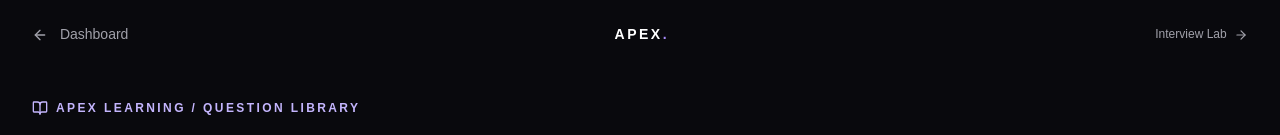
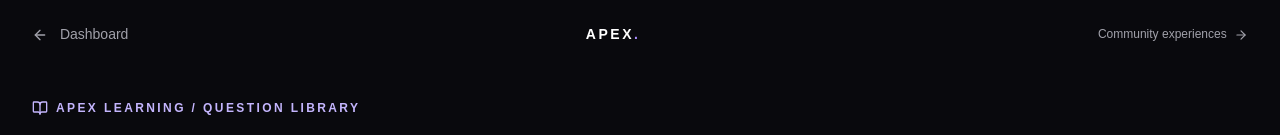
Before and after one commit to ansh44233/APEX-AI-Career-Developer-Intelligence-Platform, a Next.js app: page /features/question-bank in a window 1280 px wide. Shown: the top 135 px of the page. Built offline with nearby package versions, Linux system fonts and the light colour scheme.

Commit message:
feat(question-bank): link community experience library

```diff
--- a/src/app/features/question-bank/page.tsx
+++ b/src/app/features/question-bank/page.tsx
@@ -115,7 +115,7 @@ export default function QuestionBankPage() {
   }
 
   return <main className="min-h-screen bg-[#09090d] text-white">
-    <header className="mx-auto flex max-w-7xl items-center justify-between px-5 py-6 sm:px-8"><a href="/dashboard" className="text-sm text-zinc-400 hover:text-white"><ArrowLeft className="mr-2 inline h-4 w-4"/> Dashboard</a><a href="/" className="text-sm font-extrabold tracking-[0.18em]">APEX<span className="text-violet-400">.</span></a><a href="/features/interview-lab" className="text-xs text-zinc-400 hover:text-white">Interview Lab <ArrowRight className="ml-1 inline h-3.5 w-3.5"/></a></header>
+    <header className="mx-auto flex max-w-7xl items-center justify-between px-5 py-6 sm:px-8"><a href="/dashboard" className="text-sm text-zinc-400 hover:text-white"><ArrowLeft className="mr-2 inline h-4 w-4"/> Dashboard</a><a href="/" className="text-sm font-extrabold tracking-[0.18em]">APEX<span className="text-violet-400">.</span></a><a href="/features/interview-experiences" className="text-xs text-zinc-400 hover:text-white">Community experiences <ArrowRight className="ml-1 inline h-3.5 w-3.5"/></a></header>
     <section className="mx-auto max-w-7xl px-5 pb-20 pt-8 sm:px-8">
       <div className="mb-8 flex flex-col justify-between gap-5 lg:flex-row lg:items-end"><div><p className="flex items-center gap-2 text-xs font-semibold tracking-[0.2em] text-violet-300"><BookOpen className="h-4 w-4"/> APEX LEARNING / QUESTION LIBRARY</p><h1 className="mt-4 text-4xl font-semibold tracking-tight sm:text-5xl">Interview Question Bank</h1><p className="mt-3 max-w-2xl text-sm leading-6 text-zinc-400">Browse original APEX practice prompts by target role and topic. Select a company for preparation context; these are not represented as questions reported by that employer.</p></div><div className="flex gap-2"><div className="rounded-xl border border-white/10 bg-white/[0.03] px-4 py-3"><p className="text-xl font-semibold">{counts.total}</p><p className="text-[10px] text-zinc-500">Questions</p></div><div className="rounded-xl border border-white/10 bg-white/[0.03] px-4 py-3"><p className="text-xl font-semibold">{counts.easy}/{counts.medium}/{counts.hard}</p><p className="text-[10px] text-zinc-500">E / M / H</p></div></div></div>
       {notice && <div role="status" className="mb-5 rounded-xl border border-violet-300/15 bg-violet-400/[0.06] px-4 py-3 text-sm text-violet-100">{notice}</div>}
```
